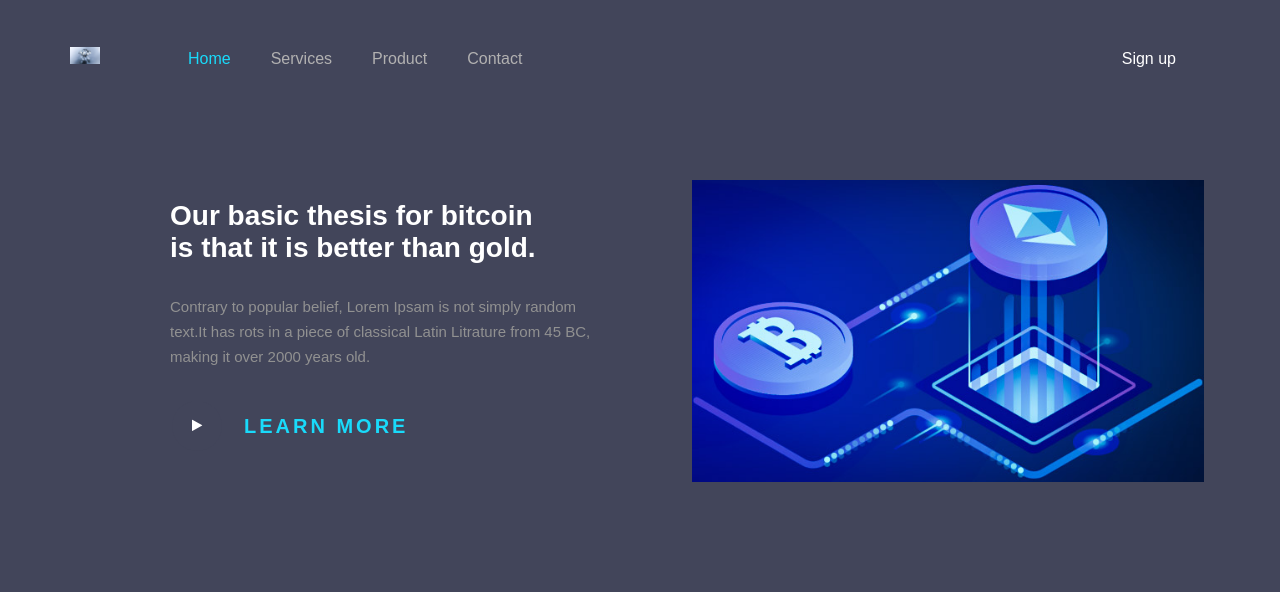
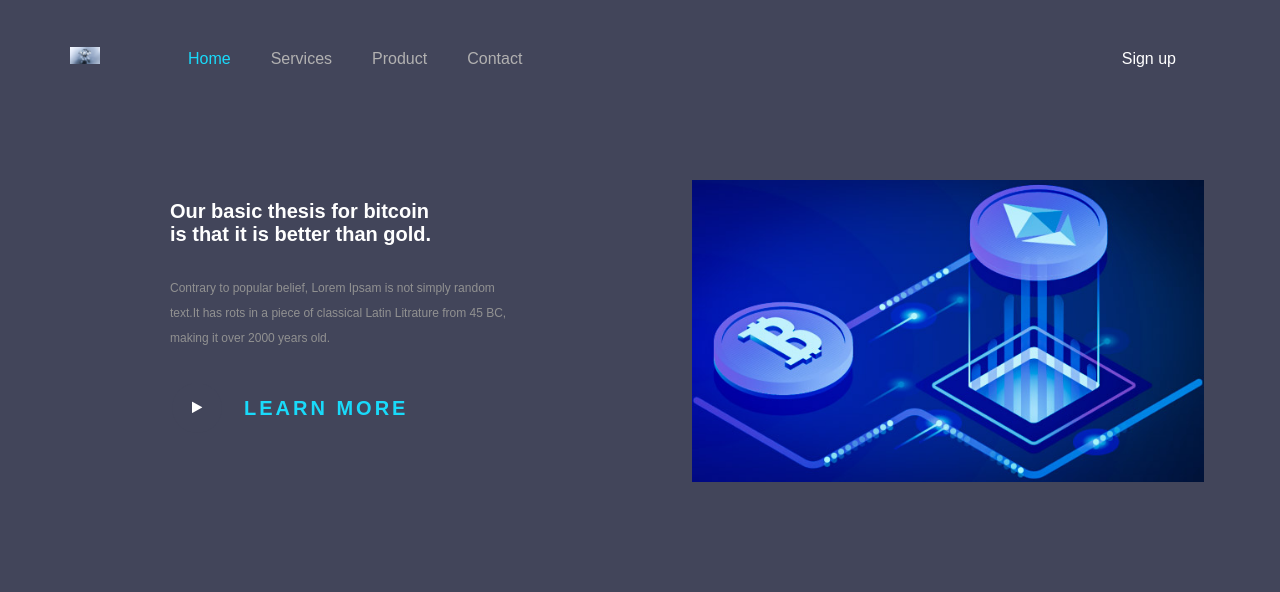
Before and after one commit to minhaz57/demo-web-site, a plain HTML site: page index.html in a window 1280 px wide. Shown: the top 592 px of the page. Drawn offline with Linux system fonts and the light colour scheme.

Commit message:
Update style.css

```diff
--- a/style.css
+++ b/style.css
@@ -68,14 +68,14 @@
   float:left;
 }
 .App-text h1{
-    font-size:28px;
+    font-size:20px;
     width:640px;
     postion:relative;
     margin-left:40px;
 
 }
 .App-text p {
-  font-size: 15px;
+  font-size: 12px;
   width: 650px;
   margin:30px 0 30px 40px;
   line-height:25px;
```
